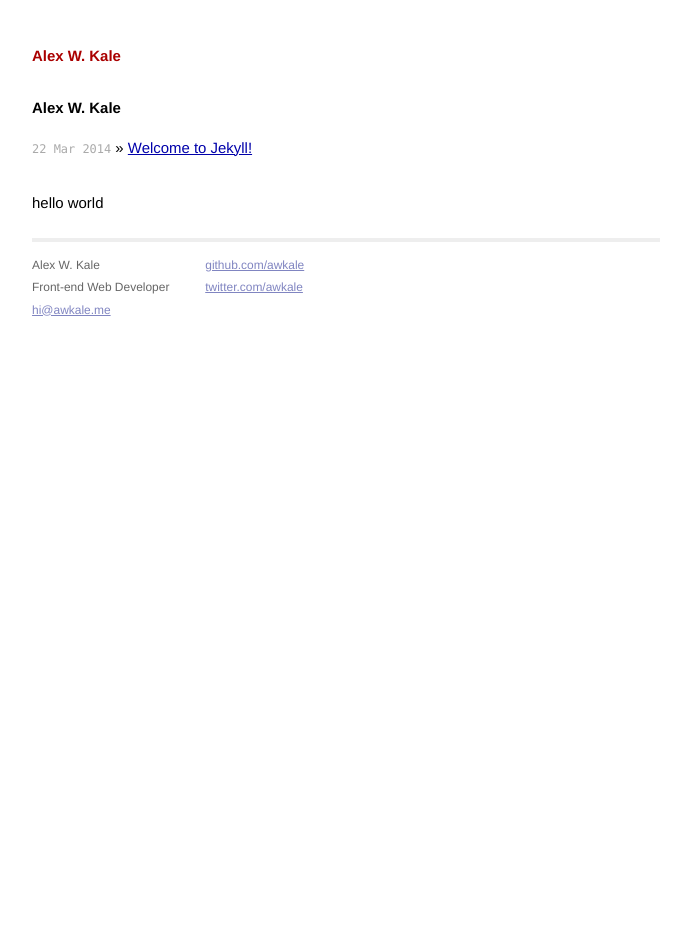
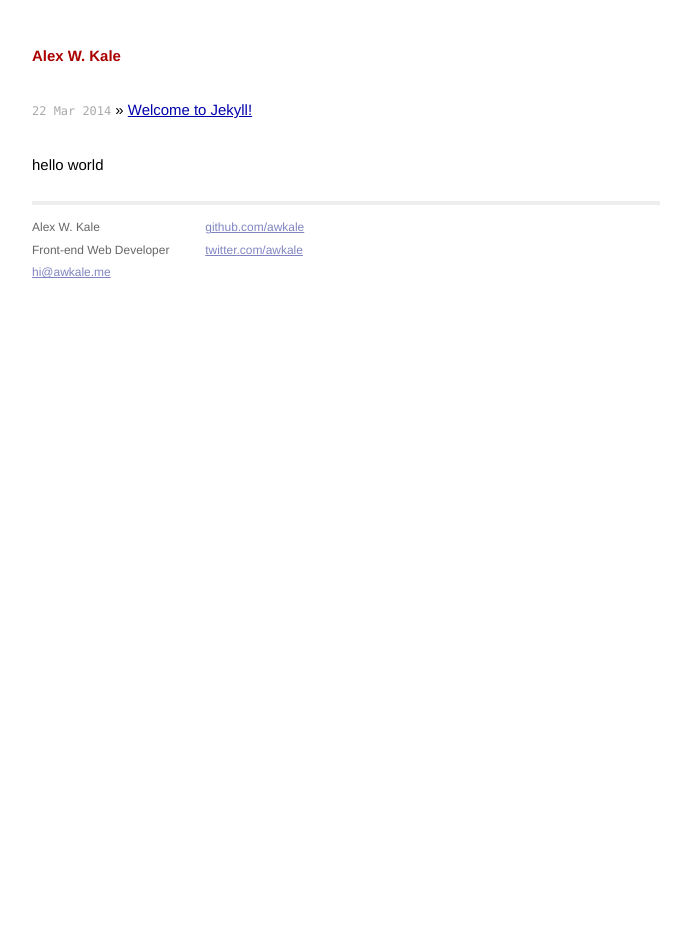
Before and after one commit to awkale/awkale.github.io, a Jekyll site: the page built from index.html, in a window 1280 px wide. Shown: the whole page, without its empty margins (294-985 px from the left). Built offline with Jekyll 4.4.1, drawn with Linux system fonts in a browser that asks for light colours; Markdown is read by kramdown in place of the engine named in the settings.

Commit message:
removed redundancy

```diff
--- a/index.html
+++ b/index.html
@@ -4,7 +4,6 @@ title: Alex W. Kale index
 ---
 
 <div id="home">
-  <h1>Alex W. Kale</h1>
   <ul class="posts">
     {% for post in site.posts %}
       <li><span>{{ post.date | date_to_string }}</span> &raquo; <a href="{{ post.url }}">{{ post.title }}</a></li>
```
